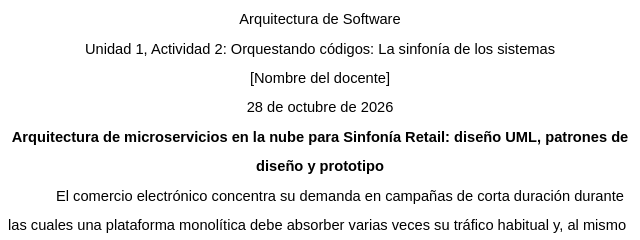
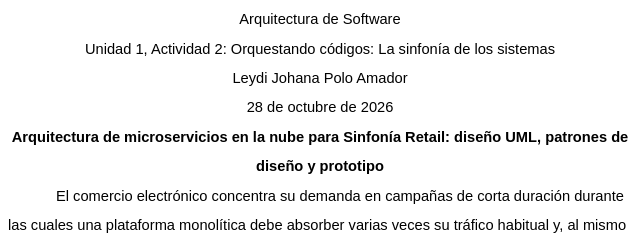
Before and after one commit to KIWITECK/sinfonia-retail, a website: page docs/informe/informe.html in a window 1280 px wide. Shown: the part 401-641 px from the top of the page, 320-960 px from the left. Drawn offline with Linux system fonts and the light colour scheme.

Commit message:
Agrega nombre del docente en la portada del informe

```diff
--- a/docs/informe/informe.html
+++ b/docs/informe/informe.html
@@ -67,7 +67,7 @@
   <p>Ingeniería de Software</p>
   <p>Arquitectura de Software</p>
   <p>Unidad 1, Actividad 2: Orquestando códigos: La sinfonía de los sistemas</p>
-  <p>[Nombre del docente]</p>
+  <p>Leydi Johana Polo Amador</p>
   <p>28 de octubre de 2026</p>
 </section>
 
```
Also changed, not shown: 1 other file.
